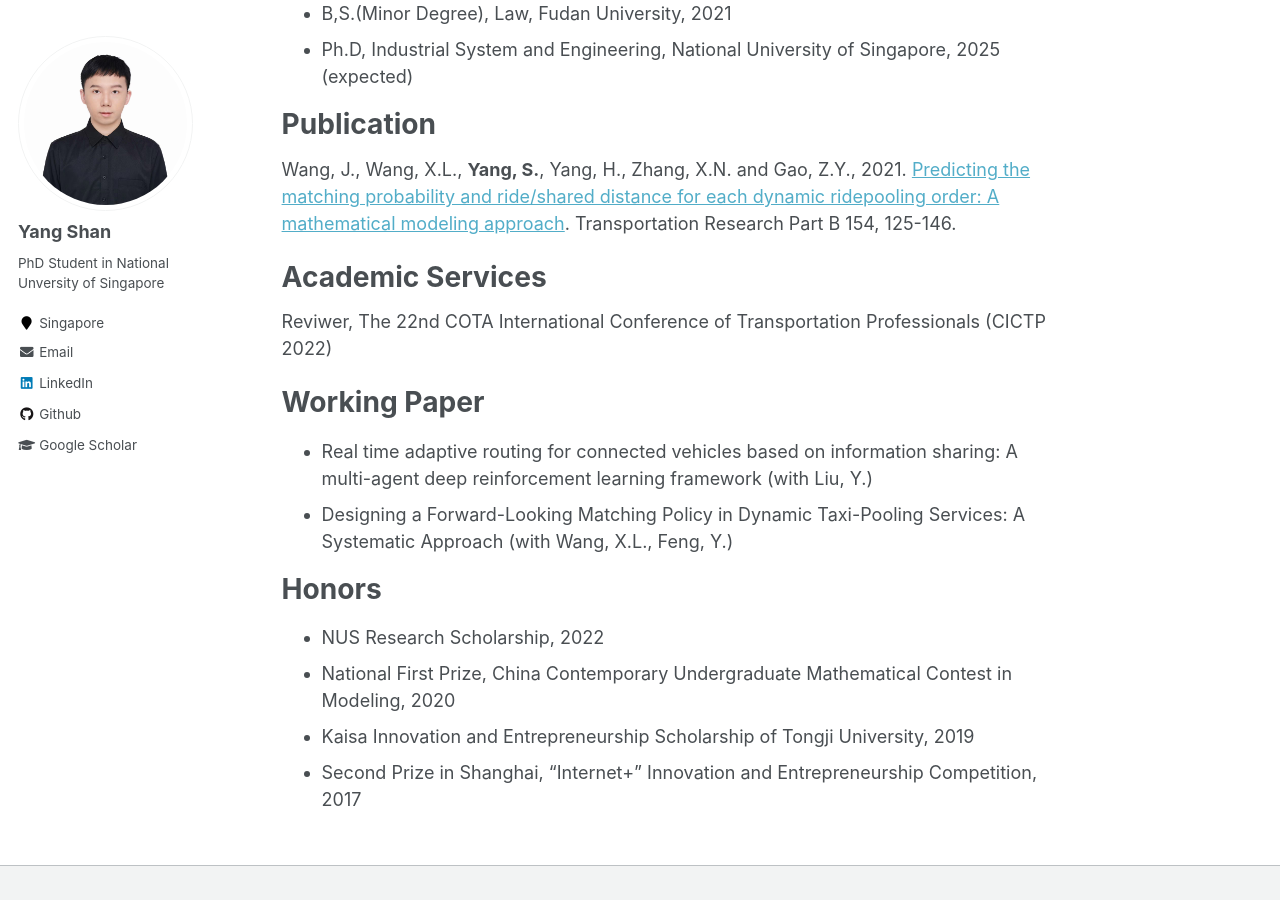
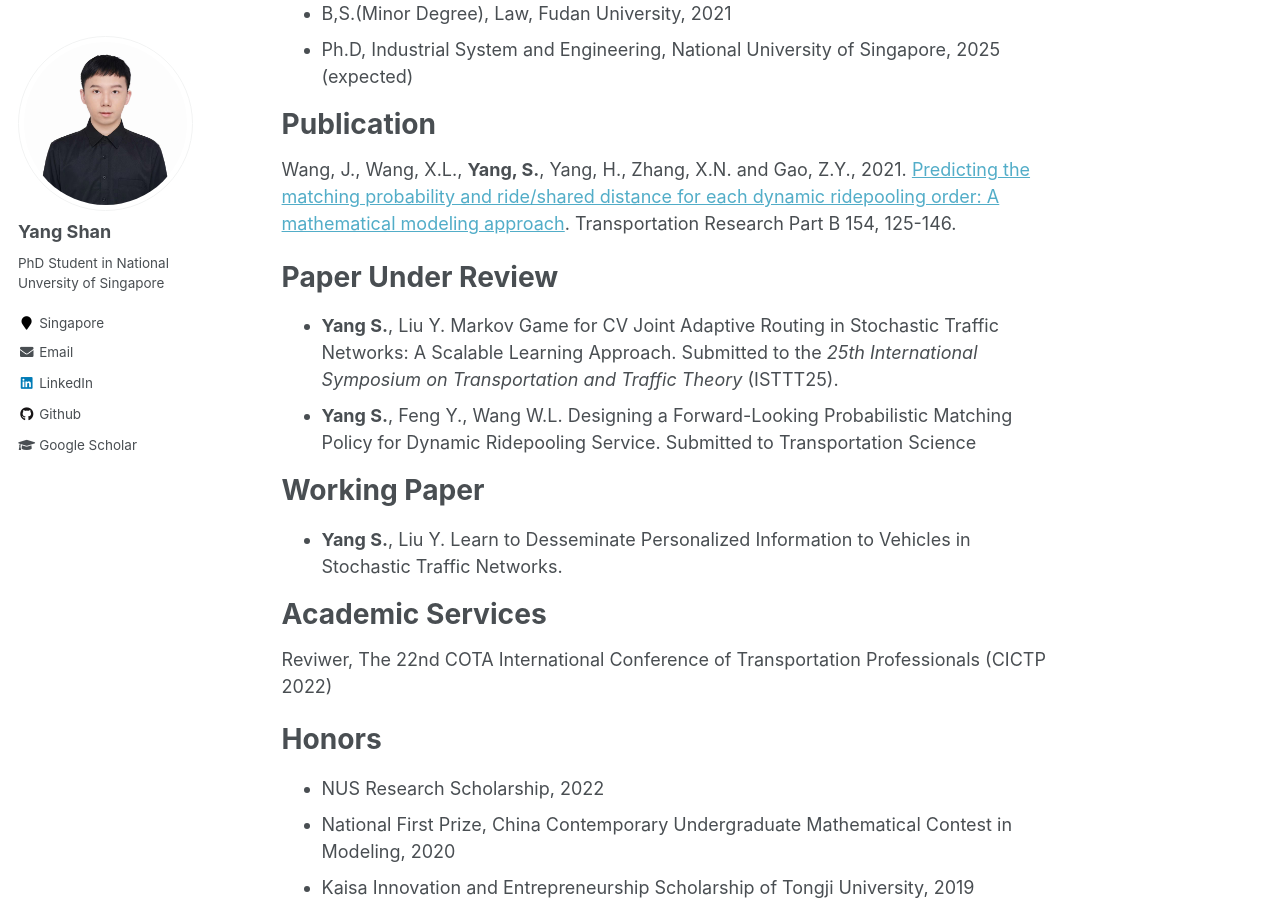
Before and after one commit to seanys/seanys.github.io, a Jekyll site: the page built from _pages/about.md, in a window 1280 px wide and 900 px high, scrolled down 406 px. Built offline with Jekyll 4.4.1, drawn with Linux system fonts in a browser that asks for light colours.

Commit message:
update about

```diff
--- a/_pages/about.md
+++ b/_pages/about.md
@@ -20,14 +20,18 @@ Publication
 ======
 Wang, J., Wang, X.L., **Yang, S.**, Yang, H., Zhang, X.N. and Gao, Z.Y., 2021. [Predicting the matching probability and ride/shared distance for each dynamic ridepooling order: A mathematical modeling approach](https://www.sciencedirect.com/science/article/pii/S0191261521001880). Transportation Research Part B 154, 125-146.
 
+Paper Under Review
+======
+* **Yang S.**, Liu Y. Markov Game for CV Joint Adaptive Routing in Stochastic Traffic Networks: A Scalable Learning Approach. Submitted to the *25th International Symposium on Transportation and Traffic Theory* (ISTTT25).
+* **Yang S.**, Feng Y., Wang W.L. Designing a Forward-Looking Probabilistic Matching Policy for Dynamic Ridepooling Service. Submitted to Transportation Science
+
+Working Paper
+======
+* **Yang S.**, Liu Y. Learn to Desseminate Personalized Information to Vehicles in Stochastic Traffic Networks.
+
 Academic Services
 ======
 Reviwer, The 22nd COTA International Conference of Transportation Professionals (CICTP 2022)
-
-Working Paper
-======
-* Real time adaptive routing for connected vehicles based on information sharing: A multi-agent deep reinforcement learning framework (with Liu, Y.)
-* Designing a Forward-Looking Matching Policy in Dynamic Taxi-Pooling Services: A Systematic Approach (with Wang, X.L., Feng, Y.)
 
 Honors
 ======
```
